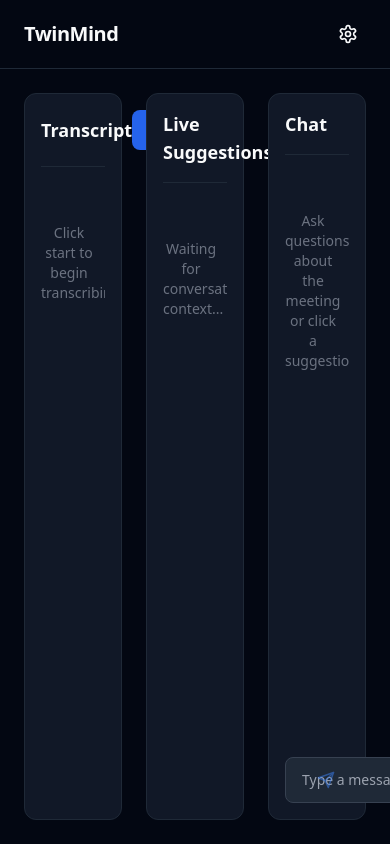
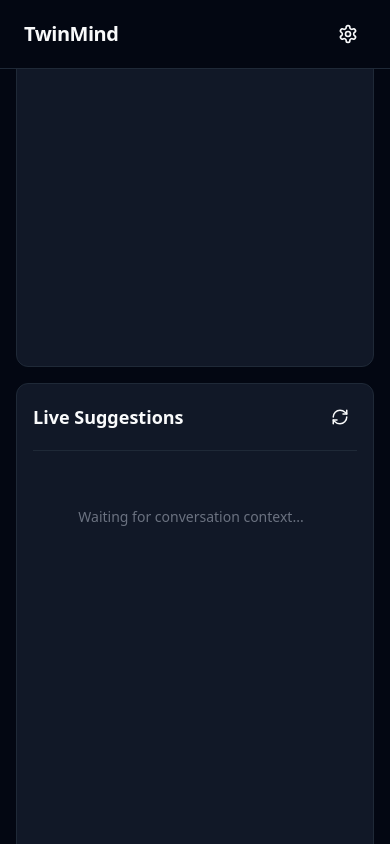
Before and after one commit to arkarishi/TwinMind-APS, a React (Vite) app: page / in a window 390 px wide. Built offline with nearby package versions, Linux system fonts and the light colour scheme.

Commit message:
Optimize responsive design for mobile views

```diff
--- a/src/App.jsx
+++ b/src/App.jsx
@@ -207,7 +207,7 @@
         </button>
       </header>
 
-      <main className="flex-1 overflow-hidden grid grid-cols-3 gap-6 p-6 h-[calc(100vh-80px)]">
+      <main className="flex-1 grid grid-cols-1 lg:grid-cols-3 gap-4 lg:gap-6 p-4 lg:p-6 overflow-y-auto lg:overflow-hidden">
         <MicTranscript
           isRecording={isRecording}
           toggleRecording={toggleRecording}
--- a/src/components/Chat.jsx
+++ b/src/components/Chat.jsx
@@ -19,7 +19,7 @@
   };
 
   return (
-    <div className="flex flex-col h-full bg-gray-900 rounded-xl border border-gray-800 p-4 min-h-0">
+    <div className="flex flex-col h-[60vh] lg:h-full bg-gray-900 rounded-xl border border-gray-800 p-4 min-h-0">
       <div className="mb-4 pb-4 border-b border-gray-800">
         <h2 className="font-semibold text-lg flex items-center space-x-2">
            <span>Chat</span>
--- a/src/components/MicTranscript.jsx
+++ b/src/components/MicTranscript.jsx
@@ -16,8 +16,8 @@
   }, [transcriptChunks]);
 
   return (
-    <div className="flex flex-col h-full bg-gray-900 rounded-xl border border-gray-800 p-4 min-h-0">
-      <div className="flex justify-between items-center mb-4 pb-4 border-b border-gray-800">
+    <div className="flex flex-col h-[60vh] lg:h-full bg-gray-900 rounded-xl border border-gray-800 p-4 min-h-0">
+      <div className="flex justify-between items-center mb-4 pb-4 border-b border-gray-800 shrink-0">
         <h2 className="font-semibold text-lg flex items-center space-x-2">
           <span>Transcript</span>
         </h2>
--- a/src/components/Suggestions.jsx
+++ b/src/components/Suggestions.jsx
@@ -16,8 +16,8 @@
   onSuggestionClick
 }) {
   return (
-    <div className="flex flex-col h-full bg-gray-900 rounded-xl border border-gray-800 p-4 min-h-0">
-      <div className="flex justify-between items-center mb-4 pb-4 border-b border-gray-800">
+    <div className="flex flex-col h-[60vh] lg:h-full bg-gray-900 rounded-xl border border-gray-800 p-4 min-h-0 relative">
+      <div className="flex justify-between items-center mb-4 pb-4 border-b border-gray-800 shrink-0">
         <h2 className="font-semibold text-lg flex items-center space-x-2">
           <span>Live Suggestions</span>
         </h2>
```
